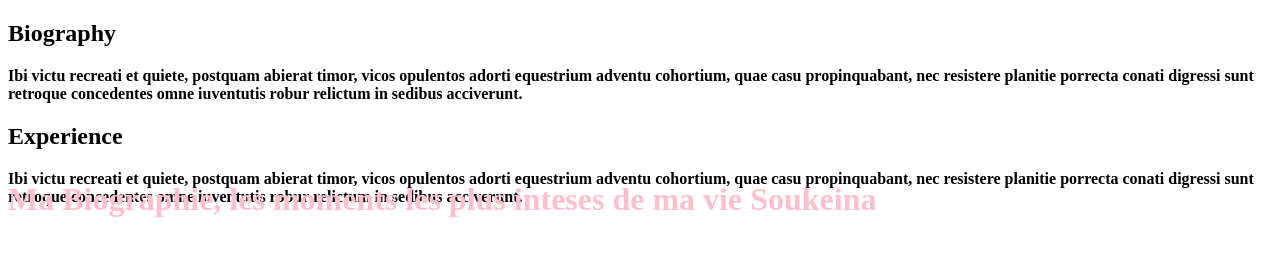
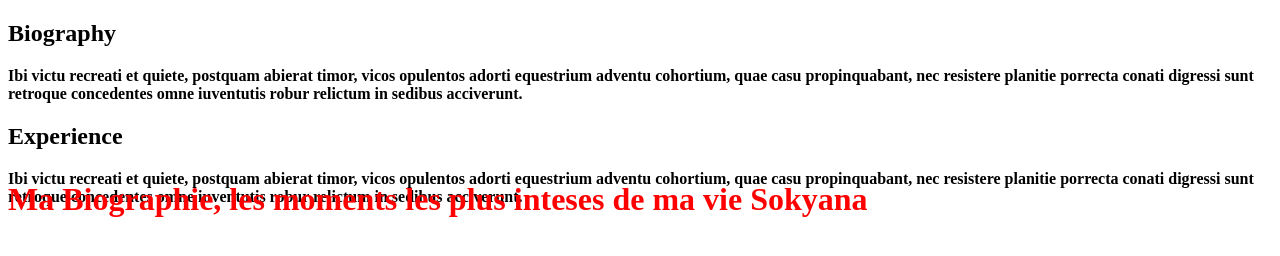
Before and after one commit to SoukeinaBenChikha/Portofolio, a plain HTML site: page index.html in a window 1280 px wide. Drawn offline with Linux system fonts and the light colour scheme.

Commit message:
Update index.html
Quelques retouches

```diff
--- a/index.html
+++ b/index.html
@@ -13,11 +13,11 @@
         font-family : Helvetica;
         font-size : 80;
         text-align: center;
-        color : Pink
+        color : Red
     }
     </style>
 <body>
-  <h1> Ma Biographie, les moments les plus inteses de ma vie Soukeina </h1>
+  <h1> Ma Biographie, les moments les plus inteses de ma vie Sokyana </h1>
   <h2 text=Italic> Biography </h2>
     <b> Ibi victu recreati et quiete, postquam abierat timor, vicos opulentos adorti equestrium adventu cohortium, quae casu propinquabant, nec resistere planitie porrecta conati digressi sunt retroque concedentes omne iuventutis robur relictum in sedibus acciverunt.
       </b>
```
